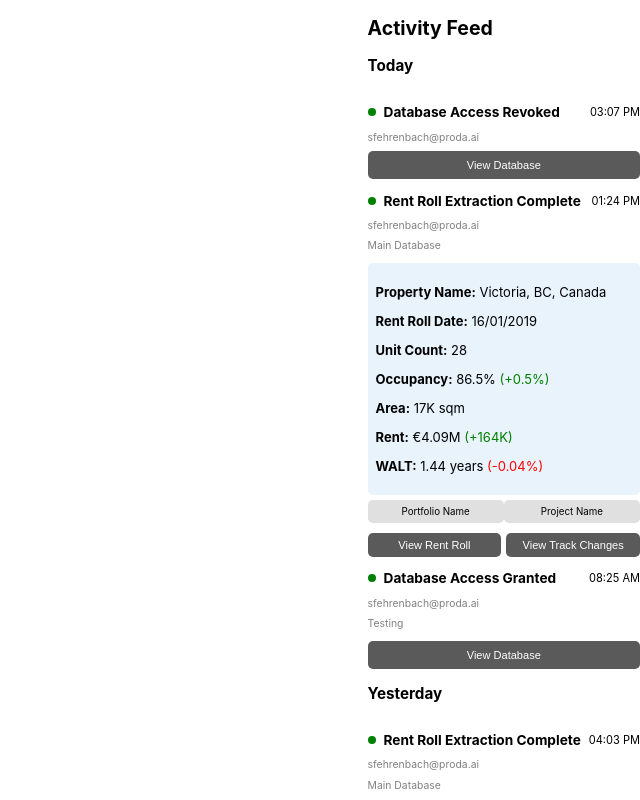
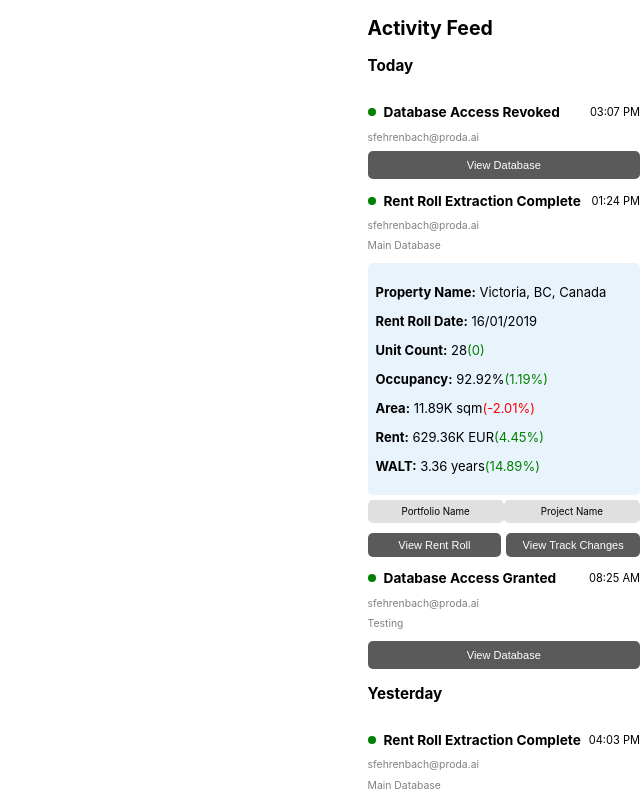
Before and after one commit to tarekmansour11/activityfeed, a React (Create React App) app in the folder activity-feed/: page / in a window 1280 px wide. Shown: the top 800 px of the page, without its empty margins (640-1280 px from the left). Built offline with nearby package versions, Linux system fonts and the light colour scheme.

Commit message:
before dinner LATEST PUSH

```diff
--- a/activity-feed/src/components/ActivityFeed.tsx
+++ b/activity-feed/src/components/ActivityFeed.tsx
@@ -11,7 +11,7 @@ type Activity = {
   object_database_id: number;
   object_database_name: string;
   user_email: string;
-  read: boolean; // Added read type
+  read: boolean;
   rowsThisPage?: Array<{
     output_candidate_rentroll_id: number[];
     comparison_o_lettable_area_contracted_sqm: number | null;
@@ -67,6 +67,15 @@ const formatEventType = (type: string) => {
     .replace('user-removed-from-db', 'Database Access Revoked');
 };
 
+const formatNumber = (num: number): string => {
+  if (Math.abs(num) >= 1_000_000) {
+    return (num / 1_000_000).toFixed(2) + 'M';
+  } else if (Math.abs(num) >= 1_000) {
+    return (num / 1_000).toFixed(2) + 'K';
+  }
+  return num.toFixed(2);
+};
+
 const ActivityFeed: React.FC = () => {
   const groupedActivities = groupByDate(tempData as Activity[]);
 
@@ -79,6 +88,7 @@ const ActivityFeed: React.FC = () => {
           {activities.map((activity, index) => {
             const details = JSON.parse(activity.details);
             const rentrollDate = details.rentroll_date ? formatDate(details.rentroll_date) : 'N/A';
+            const row = activity.rowsThisPage?.[0];
 
             return (
               <div key={index} className="activity-item">
@@ -96,16 +106,84 @@ const ActivityFeed: React.FC = () => {
                   <p className="user-database">{activity.user_email}</p>
                   <p className="user-database">{activity.object_database_name}</p>
                 </div>
-                {activity.event_type === 'extraction-completed' && (
+                {activity.event_type === 'extraction-completed' && row && (
                   <>
                     <div className="activity-details blue-box">
-                      <p><strong>Property Name:</strong> {activity.rowsThisPage?.[0]?.property_name[1] ?? 'N/A'}</p>
+                      <p><strong>Property Name:</strong> {row.property_name[1] ?? 'N/A'}</p>
                       <p><strong>Rent Roll Date:</strong> {rentrollDate}</p>
-                      <p><strong>Unit Count:</strong> {activity.rowsThisPage?.[0]?.output_o_unit ?? 'N/A'}</p>
-                      <p><strong>Occupancy:</strong> 86.5% <span className="positive">(+0.5%)</span></p>
-                      <p><strong>Area:</strong> 17K sqm</p>
-                      <p><strong>Rent:</strong> €4.09M <span className="positive">(+164K)</span></p>
-                      <p><strong>WALT:</strong> 1.44 years <span className="negative">(-0.04%)</span></p>
+                      <p>
+                        <strong>Unit Count:</strong> {row.output_o_unit ?? 'N/A'}
+                        {row.comparison_o_unit !== undefined && (
+                          (() => {
+                            const unitDiff = row.output_o_unit - (row.comparison_o_unit ?? 0);
+                            const unitClass = unitDiff >= 0 ? 'positive' : 'negative';
+                            return (
+                              <span className={unitClass}>
+                                ({unitDiff})
+                              </span>
+                            );
+                          })()
+                        )}
+                      </p>
+                      <p>
+  <strong>Occupancy:</strong> {(row.output_occupied * 100).toFixed(2)}%
+  {row.comparison_occupied !== null && row.comparison_occupied !== undefined && (
+    (() => {
+      const occDiff = ((( row.comparison_occupied - row.output_occupied)) * 100).toFixed(2);
+      const occClass = Number(occDiff) >= 0 ? 'positive' : 'negative';
+      return (
+        <span className={occClass}>
+          ({occDiff}%)
+        </span>
+      );
+    })()
+  )}
+</p>
+
+                      <p>
+                        <strong>Area:</strong> {formatNumber(row.output_o_lettable_area_contracted_sqm)} sqm
+                        {row.comparison_o_lettable_area_contracted_sqm !== null && row.output_o_lettable_area_contracted_sqm !== 0 && (
+                          (() => {
+                            const areaDiff = (((row.output_o_lettable_area_contracted_sqm - row.comparison_o_lettable_area_contracted_sqm) / row.output_o_lettable_area_contracted_sqm) * 100).toFixed(2);
+                            const areaClass = Number(areaDiff) >= 0 ? 'positive' : 'negative';
+                            return (
+                              <span className={areaClass}>
+                                ({areaDiff}%)
+                              </span>
+                            );
+                          })()
+                        )}
+                      </p>
+                      <p>
+                        <strong>Rent:</strong> {formatNumber(row.output_contracted_rent_pa)} EUR
+                        {row.comparison_contracted_rent_pa !== null && (
+                          (() => {
+                            const currentRent = row.output_contracted_rent_pa ?? 0;
+                            const comparisonRent = row.comparison_contracted_rent_pa ?? 0;
+                            const rentDiff = (((currentRent - comparisonRent) / currentRent) * 100).toFixed(2);
+                            const rentClass = (currentRent - comparisonRent) >= 0 ? 'positive' : 'negative';
+                            return (
+                              <span className={rentClass}>
+                                ({rentDiff}%)
+                              </span>
+                            );
+                          })()
+                        )}
+                      </p>
+                      <p>
+                        <strong>WALT:</strong> {row.output_walt_first_break_expiry?.toFixed(2) ?? 'N/A'} years
+                        {row.comparison_walt_first_break_expiry !== null && row.output_walt_first_break_expiry !== 0 && (
+                          (() => {
+                            const waltDiff = ((( row.output_walt_first_break_expiry - row.comparison_walt_first_break_expiry) / row.output_walt_first_break_expiry) * 100).toFixed(2);
+                            const waltClass = Number(waltDiff) >= 0 ? 'positive' : 'negative';
+                            return (
+                              <span className={waltClass}>
+                                ({waltDiff}%)
+                              </span>
+                            );
+                          })()
+                        )}
+                      </p>
                     </div>
                     <div className="badge-container">
                       <div className="badge">Portfolio Name</div>
@@ -119,9 +197,7 @@ const ActivityFeed: React.FC = () => {
                 )}
                 {(activity.event_type === 'user-added-to-db' || activity.event_type === 'user-removed-from-db') && (
                   <div className="database-status">
-                    <button className="view-database full-width">
-                      View Database
-                    </button>
+                    <button className="view-database full-width">View Database</button>
                   </div>
                 )}
               </div>
```
